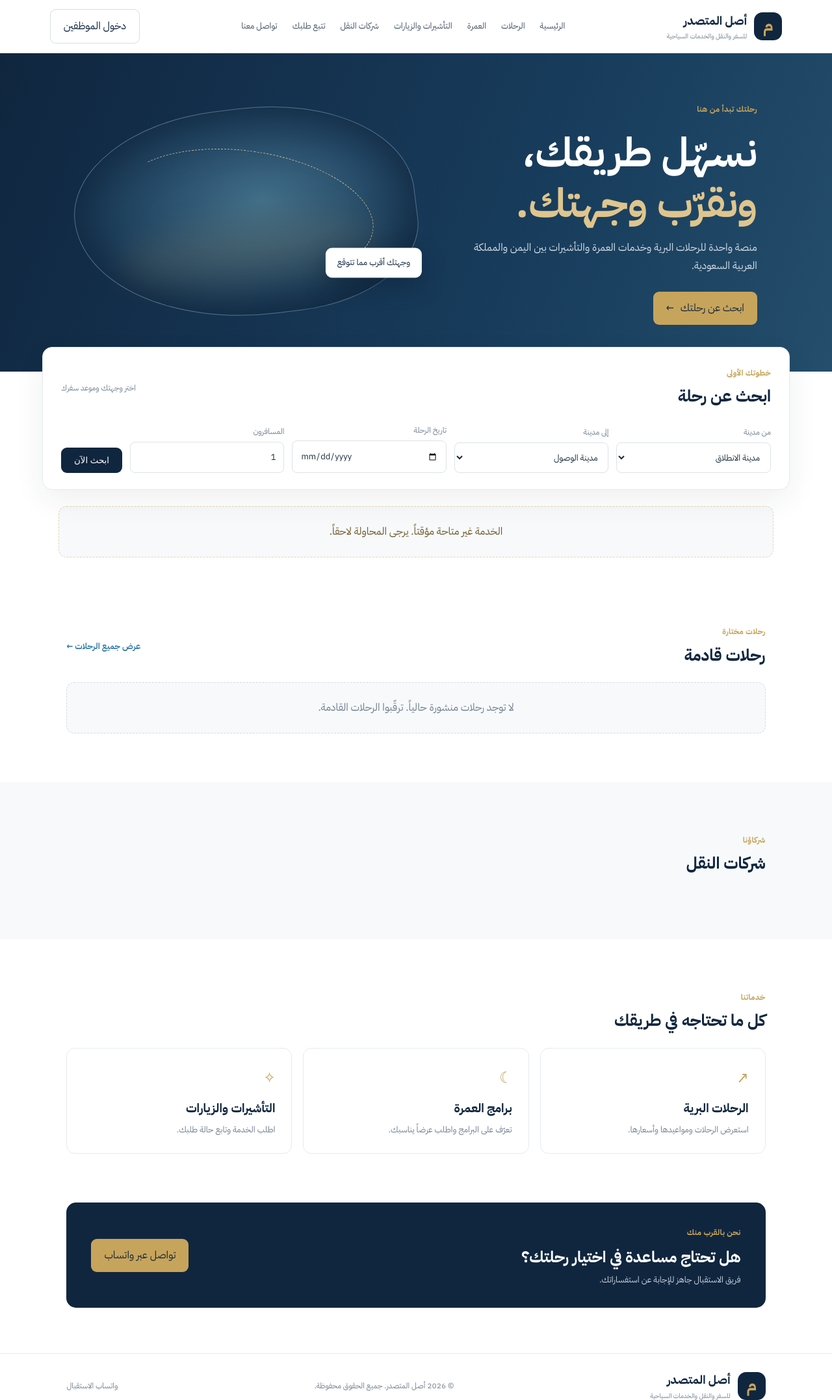
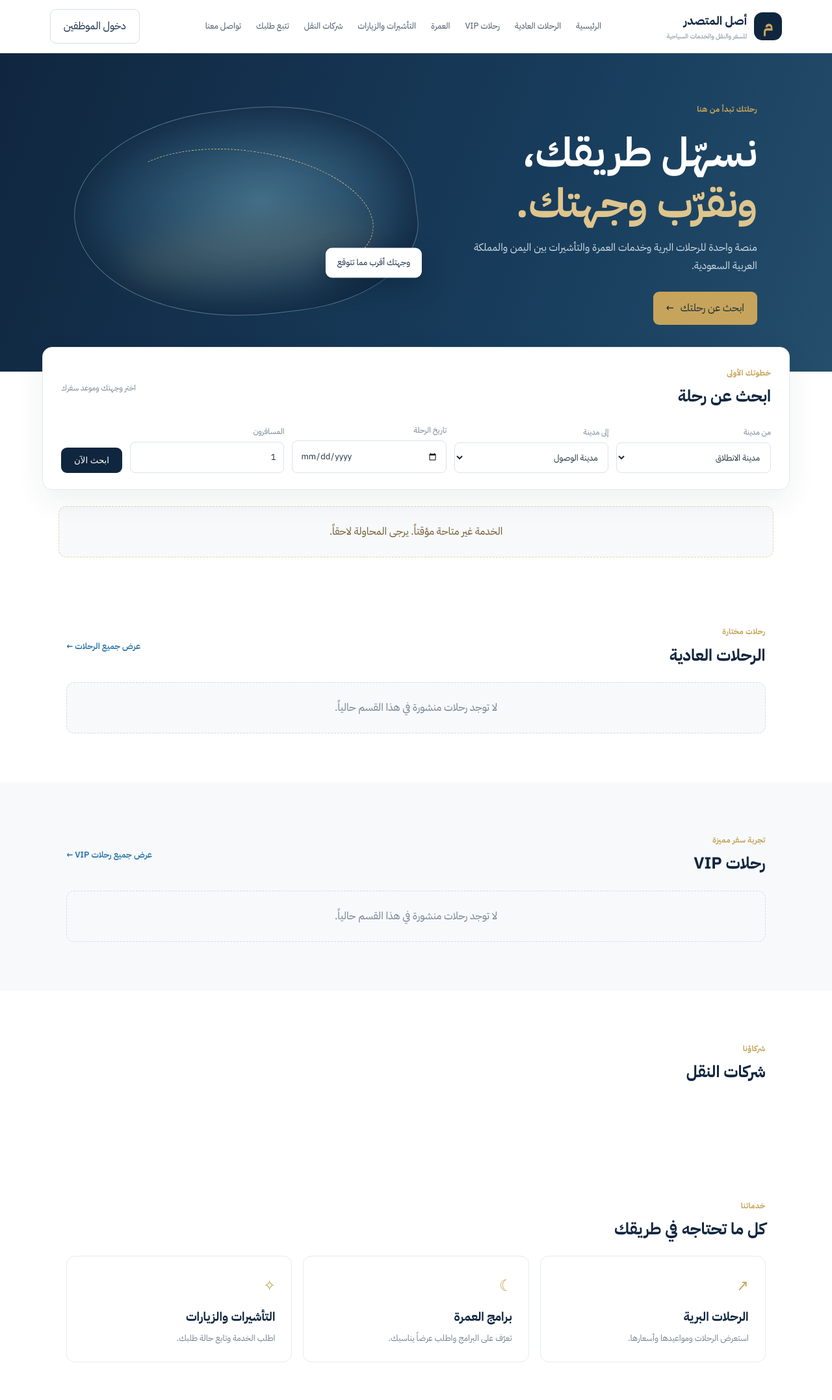
Before and after one commit to khanate101/Aslalmotasader, a PHP site: page / in a window 1280 px wide. Shown: the top 2155 px of the page at 65% size. Run offline with PHP 8.4, Linux system fonts and the light colour scheme; some libraries are stand-ins or nearby versions.

Commit message:
Show published VIP trips separately and apply platform branding consistently

```diff
--- a/public/index.php
+++ b/public/index.php
@@ -1,22 +1,77 @@
 <?php
 declare(strict_types=1);
-require dirname(__DIR__).'/app/bootstrap.php';
-$path=parse_url($_SERVER['REQUEST_URI'] ?? '/',PHP_URL_PATH) ?: '/';
-if ($path !== '/' && $path !== '/index.php') { http_response_code(404); }
+require dirname(__DIR__) . '/app/bootstrap.php';
+
+$path = parse_url($_SERVER['REQUEST_URI'] ?? '/', PHP_URL_PATH) ?: '/';
+if ($path !== '/' && $path !== '/index.php') http_response_code(404);
+
 try {
- $pdo=Database::connection();
- $cities=$pdo->query("SELECT id,name_ar,country_code FROM cities WHERE is_active=1 ORDER BY country_code,name_ar")->fetchAll();
- $trips=$pdo->query("SELECT t.*,c.name company_name,o.name_ar origin_name,d.name_ar destination_name,(t.seats_total-COALESCE((SELECT SUM(b.passengers_count) FROM bookings b WHERE b.trip_id=t.id AND b.status='confirmed'),0)) seats_available FROM trips t JOIN companies c ON c.id=t.company_id JOIN cities o ON o.id=t.origin_city_id JOIN cities d ON d.id=t.destination_city_id WHERE t.is_published=1 AND t.status='available' AND t.departure_at>=NOW() ORDER BY t.departure_at LIMIT 6")->fetchAll();
- $companies=$pdo->query("SELECT id,name,description,logo_path FROM companies WHERE status='active' ORDER BY id")->fetchAll();
-} catch(Throwable $e) { $cities=$trips=$companies=[]; $dbError=$config['debug']?$e->getMessage():'الخدمة غير متاحة مؤقتاً. يرجى المحاولة لاحقاً.'; }
-$csrf=Security::csrf();
-?><!doctype html><html lang="ar" dir="rtl"><head><meta charset="utf-8"><meta name="viewport" content="width=device-width,initial-scale=1"><meta name="description" content="المتصدر للسفر والنقل والخدمات السياحية والرحلات البرية والعمرة والتأشيرات."><title><?=e($config['name'])?> | للسفر والنقل</title><link rel="preconnect" href="https://fonts.googleapis.com"><link href="https://fonts.googleapis.com/css2?family=IBM+Plex+Sans+Arabic:wght@400;500;600;700&display=swap" rel="stylesheet"><link rel="stylesheet" href="/assets/css/app.css"></head><body>
-<header class="site-header"><a class="brand" href="/"><span class="brand-mark"><?php if(!empty($config['logo'])):?><img src="<?=e($config['logo'])?>" alt="شعار الموقع"><?php else:?>م<?php endif;?></span><span><b><?=e($config['name'])?></b><small>للسفر والنقل والخدمات السياحية</small></span></a><button class="menu-toggle" aria-label="فتح القائمة" aria-expanded="false">☰</button><nav class="main-nav"><a href="/">الرئيسية</a><a href="#trips">الرحلات</a><a href="#umrah">العمرة</a><a href="#services">التأشيرات والزيارات</a><a href="#companies">شركات النقل</a><a href="/track.php">تتبع طلبك</a><a href="#contact">تواصل معنا</a></nav><a class="btn btn-outline header-login" href="/admin/login.php">دخول الموظفين</a></header>
-<main><section class="hero"><div class="hero-content"><span class="eyebrow">رحلتك تبدأ من هنا</span><h1>نسهّل طريقك،<br><em>ونقرّب وجهتك.</em></h1><p>منصة واحدة للرحلات البرية وخدمات العمرة والتأشيرات بين اليمن والمملكة العربية السعودية.</p><a class="btn btn-gold" href="#search">ابحث عن رحلتك <span>←</span></a></div><div class="hero-art" aria-label="صورة الهوية البصرية" style="<?=!empty($config['brand_image'])?'background-image:linear-gradient(90deg,#10263f55,#10263f22),url('.e($config['brand_image']).');background-size:cover;background-position:center':''?>"><div class="route-line"></div><div class="hero-bubble">وجهتك أقرب مما تتوقع</div></div></section>
-<section class="search-wrap" id="search"><div class="search-heading"><div><span class="eyebrow">خطوتك الأولى</span><h2>ابحث عن رحلة</h2></div><span class="muted">اختر وجهتك وموعد سفرك</span></div><form class="trip-search" action="/trips.php" method="get"><label>من مدينة<select name="from" required><option value="">مدينة الانطلاق</option><?php foreach($cities as $c):?><option value="<?= (int)$c['id']?>"><?=e($c['name_ar'])?></option><?php endforeach;?></select></label><label>إلى مدينة<select name="to" required><option value="">مدينة الوصول</option><?php foreach($cities as $c):?><option value="<?= (int)$c['id']?>"><?=e($c['name_ar'])?></option><?php endforeach;?></select></label><label>تاريخ الرحلة<input type="date" name="date" min="<?=date('Y-m-d')?>" required></label><label>المسافرون<input type="number" name="people" min="1" max="20" value="1" required></label><button class="btn btn-primary" type="submit">ابحث الآن</button></form></section>
+    $pdo = Database::connection();
+    $cities = $pdo->query("SELECT id,name_ar,country_code FROM cities WHERE is_active=1 ORDER BY country_code,name_ar")->fetchAll();
+    $tripSql = "SELECT t.*,c.name company_name,o.name_ar origin_name,d.name_ar destination_name,
+        (t.seats_total-COALESCE((SELECT SUM(b.passengers_count) FROM bookings b WHERE b.trip_id=t.id AND b.status='confirmed'),0)) seats_available
+        FROM trips t JOIN companies c ON c.id=t.company_id JOIN cities o ON o.id=t.origin_city_id JOIN cities d ON d.id=t.destination_city_id
+        WHERE t.is_published=1 AND t.status='available' AND c.status='active' AND t.departure_at>=NOW() AND t.trip_class=? ORDER BY t.departure_at LIMIT 6";
+    $q = $pdo->prepare($tripSql);
+    $q->execute(['regular']);
+    $trips = $q->fetchAll();
+    $q->execute(['vip']);
+    $vipTrips = $q->fetchAll();
+    $companies = $pdo->query("SELECT id,name,description,logo_path FROM companies WHERE status='active' ORDER BY id")->fetchAll();
+} catch (Throwable $e) {
+    $cities = $trips = $vipTrips = $companies = [];
+    $dbError = $config['debug'] ? $e->getMessage() : 'الخدمة غير متاحة مؤقتاً. يرجى المحاولة لاحقاً.';
+}
+$csrf = Security::csrf();
+$brandName = $config['name'];
+$brandLogo = $config['logo'] ?? '';
+$brandImage = $config['brand_image'] ?? '';
+
+function render_trip_cards(array $trips): void {
+    if (!$trips) { echo '<div class="empty-state">لا توجد رحلات منشورة في هذا القسم حالياً.</div>'; return; }
+    echo '<div class="trip-grid">';
+    foreach ($trips as $t) {
+        echo '<article class="trip-card">';
+        if (!empty($t['image_path'])) echo '<img class="trip-card-image" src="'.e($t['image_path']).'" alt="صورة الحافلة" loading="lazy">';
+        echo '<div class="trip-card-top"><span class="trip-company">'.e($t['company_name']).'</span>';
+        if (($t['trip_class'] ?? 'regular') === 'vip') echo '<span class="vip-badge">VIP</span>';
+        echo '<span class="availability">'.max(0,(int)$t['seats_available']).' مقعد متاح</span></div>';
+        echo '<div class="route"><div><small>من</small><b>'.e($t['origin_name']).'</b></div><span class="route-arrow">←</span><div><small>إلى</small><b>'.e($t['destination_name']).'</b></div></div>';
+        echo '<div class="trip-meta"><span>◷ '.e(date('d/m/Y H:i', strtotime($t['departure_at']))).'</span><strong>'.e(number_format((float)$t['price'],2)).' '.e($t['currency']).'</strong></div>';
+        echo '<a class="btn btn-primary full" href="/trip.php?id='.(int)$t['id'].'">تفاصيل الرحلة والحجز</a></article>';
+    }
+    echo '</div>';
+}
+?><!doctype html>
+<html lang="ar" dir="rtl">
+<head>
+<meta charset="utf-8"><meta name="viewport" content="width=device-width,initial-scale=1">
+<meta name="description" content="<?=e($brandName)?> للسفر والنقل والخدمات السياحية والرحلات البرية والعمرة والتأشيرات.">
+<title><?=e($brandName)?> | للسفر والنقل</title>
+<link rel="preconnect" href="https://fonts.googleapis.com">
+<link href="https://fonts.googleapis.com/css2?family=IBM+Plex+Sans+Arabic:wght@400;500;600;700&display=swap" rel="stylesheet">
+<link rel="stylesheet" href="/assets/css/app.css">
+<style>.trip-card-image{width:100%;height:190px;object-fit:cover;border-radius:9px;margin-bottom:14px}.brand-mark img{width:100%;height:100%;object-fit:contain;border-radius:inherit}.hero-art.has-image{background-size:cover;background-position:center}.section-heading .vip-badge{margin-inline-start:10px}</style>
+</head>
+<body>
+<header class="site-header">
+<a class="brand" href="/"><span class="brand-mark"><?php if($brandLogo):?><img src="<?=e($brandLogo)?>" alt="شعار <?=e($brandName)?>"><?php else:?>م<?php endif;?></span><span><b><?=e($brandName)?></b><small>للسفر والنقل والخدمات السياحية</small></span></a>
+<button class="menu-toggle" aria-label="فتح القائمة" aria-expanded="false">☰</button>
+<nav class="main-nav"><a href="/">الرئيسية</a><a href="#trips">الرحلات العادية</a><a href="#vip-trips">رحلات VIP</a><a href="#umrah">العمرة</a><a href="#services">التأشيرات والزيارات</a><a href="#companies">شركات النقل</a><a href="/track.php">تتبع طلبك</a><a href="#contact">تواصل معنا</a></nav>
+<a class="btn btn-outline header-login" href="/admin/login.php">دخول الموظفين</a>
+</header>
+<main>
+<section class="hero"><div class="hero-content"><span class="eyebrow">رحلتك تبدأ من هنا</span><h1>نسهّل طريقك،<br><em>ونقرّب وجهتك.</em></h1><p>منصة واحدة للرحلات البرية وخدمات العمرة والتأشيرات بين اليمن والمملكة العربية السعودية.</p><a class="btn btn-gold" href="#search">ابحث عن رحلتك <span>←</span></a></div>
+<div class="hero-art <?= $brandImage ? 'has-image' : '' ?>" aria-label="صورة الهوية البصرية" style="<?=$brandImage?'background-image:linear-gradient(90deg,#10263f55,#10263f22),url('.e($brandImage).')':''?>"><div class="route-line"></div><div class="hero-bubble">وجهتك أقرب مما تتوقع</div></div></section>
+<section class="search-wrap" id="search"><div class="search-heading"><div><span class="eyebrow">خطوتك الأولى</span><h2>ابحث عن رحلة</h2></div><span class="muted">اختر وجهتك وموعد سفرك</span></div>
+<form class="trip-search" action="/trips.php" method="get"><label>من مدينة<select name="from" required><option value="">مدينة الانطلاق</option><?php foreach($cities as $c):?><option value="<?=(int)$c['id']?>"><?=e($c['name_ar'])?></option><?php endforeach;?></select></label><label>إلى مدينة<select name="to" required><option value="">مدينة الوصول</option><?php foreach($cities as $c):?><option value="<?=(int)$c['id']?>"><?=e($c['name_ar'])?></option><?php endforeach;?></select></label><label>تاريخ الرحلة<input type="date" name="date" min="<?=date('Y-m-d')?>" required></label><label>المسافرون<input type="number" name="people" min="1" max="20" value="1" required></label><button class="btn btn-primary" type="submit">ابحث الآن</button></form></section>
 <?php if(isset($dbError)):?><div class="notice"><?=e($dbError)?></div><?php endif;?>
-<section class="section" id="trips"><div class="section-heading"><div><span class="eyebrow">رحلات مختارة</span><h2>رحلات قادمة</h2></div><a class="text-link" href="/trips.php">عرض جميع الرحلات ←</a></div><?php if(!$trips):?><div class="empty-state">لا توجد رحلات منشورة حالياً. ترقّبوا الرحلات القادمة.</div><?php else:?><div class="trip-grid"><?php foreach($trips as $t):?><article class="trip-card"><?php if(!empty($t['image_path'])):?><img class="trip-card-image" src="<?=e($t['image_path'])?>" alt="صورة الحافلة"><?php endif;?><div class="trip-card-top"><span class="trip-company"><?=e($t['company_name'])?></span><?php if(($t['trip_class']??'regular')==='vip'):?><span class="vip-badge">VIP</span><?php endif;?><span class="availability"><?=max(0,(int)$t['seats_available'])?> مقعد متاح</span></div><div class="route"><div><small>من</small><b><?=e($t['origin_name'])?></b></div><span class="route-arrow">←</span><div><small>إلى</small><b><?=e($t['destination_name'])?></b></div></div><div class="trip-meta"><span>◷ <?=e(date('d/m/Y H:i',strtotime($t['departure_at'])))?></span><strong><?=e(number_format((float)$t['price'],2))?> <?=e($t['currency'])?></strong></div><a class="btn btn-outline full" href="/trip.php?id=<?=(int)$t['id']?>">تفاصيل الرحلة</a></article><?php endforeach;?></div><?php endif;?></section>
-<section class="section soft" id="companies"><div class="section-heading"><div><span class="eyebrow">شركاؤنا</span><h2>شركات النقل</h2></div></div><div class="company-grid"><?php foreach($companies as $c):?><div class="company-card"><?php if(!empty($c['logo_path'])):?><img class="company-logo" src="<?=e($c['logo_path'])?>" alt="شعار <?=e($c['name'])?>"><?php else:?><span class="company-symbol">✦</span><?php endif;?><b><?=e($c['name'])?></b></div><?php endforeach;?></div></section>
+<section class="section" id="trips"><div class="section-heading"><div><span class="eyebrow">رحلات مختارة</span><h2>الرحلات العادية</h2></div><a class="text-link" href="/trips.php?class=regular">عرض جميع الرحلات ←</a></div><?php render_trip_cards($trips);?></section>
+<section class="section soft" id="vip-trips"><div class="section-heading"><div><span class="eyebrow">تجربة سفر مميزة</span><h2>رحلات VIP</h2></div><a class="text-link" href="/trips.php?class=vip">عرض جميع رحلات VIP ←</a></div><?php render_trip_cards($vipTrips);?></section>
+<section class="section" id="companies"><div class="section-heading"><div><span class="eyebrow">شركاؤنا</span><h2>شركات النقل</h2></div></div><div class="company-grid"><?php foreach($companies as $c):?><div class="company-card"><?php if(!empty($c['logo_path'])):?><img class="company-logo" src="<?=e($c['logo_path'])?>" alt="شعار <?=e($c['name'])?>"><?php else:?><span class="company-symbol">✦</span><?php endif;?><b><?=e($c['name'])?></b></div><?php endforeach;?></div></section>
 <section class="section" id="services"><div class="section-heading"><div><span class="eyebrow">خدماتنا</span><h2>كل ما تحتاجه في طريقك</h2></div></div><div class="service-grid"><a class="service-card" href="/trips.php"><span>↗</span><h3>الرحلات البرية</h3><p>استعرض الرحلات ومواعيدها وأسعارها.</p></a><a class="service-card" href="/umrah.php" id="umrah"><span>☾</span><h3>برامج العمرة</h3><p>تعرّف على البرامج واطلب عرضاً يناسبك.</p></a><a class="service-card" href="/services.php"><span>✧</span><h3>التأشيرات والزيارات</h3><p>اطلب الخدمة وتابع حالة طلبك.</p></a></div></section>
-<section class="cta" id="contact"><div><span class="eyebrow">نحن بالقرب منك</span><h2>هل تحتاج مساعدة في اختيار رحلتك؟</h2><p>فريق الاستقبال جاهز للإجابة عن استفساراتك.</p></div><a class="btn btn-gold" target="_blank" rel="noopener" href="https://wa.me/<?=e($config['whatsapp'])?>">تواصل عبر واتساب</a></section></main>
-<footer><a class="brand footer-brand" href="/"><span class="brand-mark">م</span><span><b>أصل المتصدر</b><small>للسفر والنقل والخدمات السياحية</small></span></a><p>© <?=date('Y')?> أصل المتصدر. جميع الحقوق محفوظة.</p><a href="https://wa.me/<?=e($config['whatsapp'])?>" target="_blank" rel="noopener">واتساب الاستقبال</a></footer><script src="/assets/js/app.js" defer></script></body></html>
+<section class="cta" id="contact"><div><span class="eyebrow">نحن بالقرب منك</span><h2>هل تحتاج مساعدة في اختيار رحلتك؟</h2><p>فريق الاستقبال جاهز للإجابة عن استفساراتك.</p></div><a class="btn btn-gold" target="_blank" rel="noopener" href="https://wa.me/<?=e($config['whatsapp'])?>">تواصل عبر واتساب</a></section>
+</main>
+<footer><a class="brand footer-brand" href="/"><span class="brand-mark"><?php if($brandLogo):?><img src="<?=e($brandLogo)?>" alt=""><?php else:?>م<?php endif;?></span><span><b><?=e($brandName)?></b><small>للسفر والنقل والخدمات السياحية</small></span></a><p>© <?=date('Y')?> <?=e($brandName)?>. جميع الحقوق محفوظة.</p><a href="https://wa.me/<?=e($config['whatsapp'])?>" target="_blank" rel="noopener">واتساب الاستقبال</a></footer>
+<script src="/assets/js/app.js" defer></script>
+</body></html>
```
